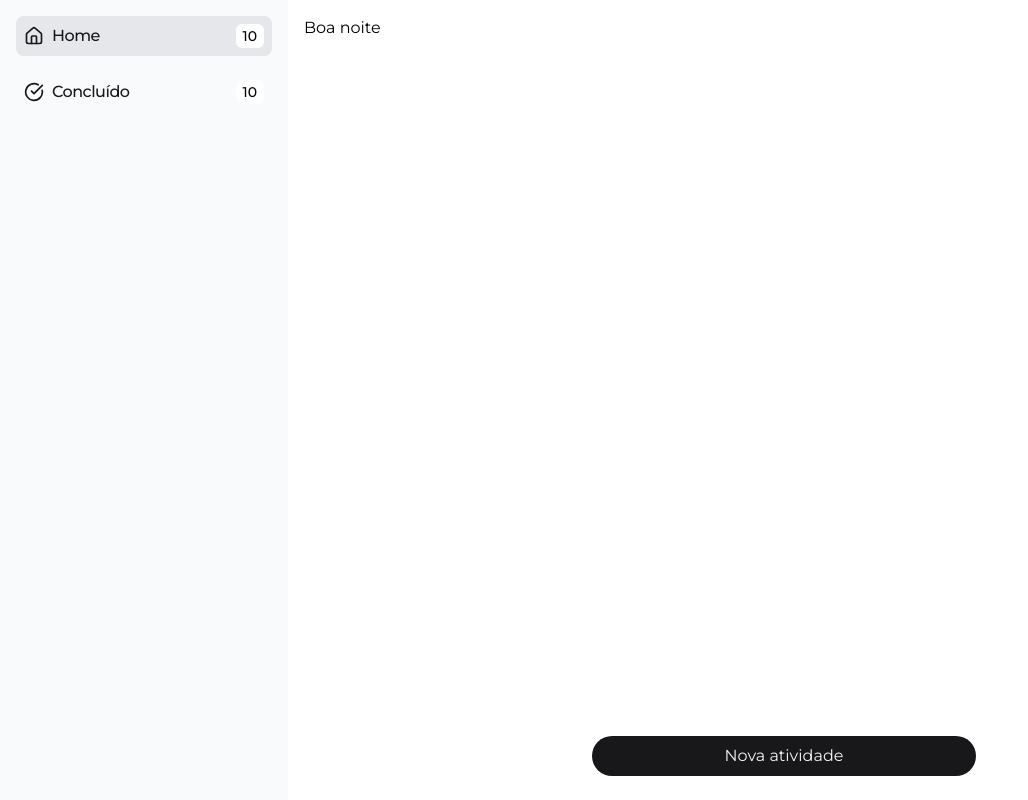
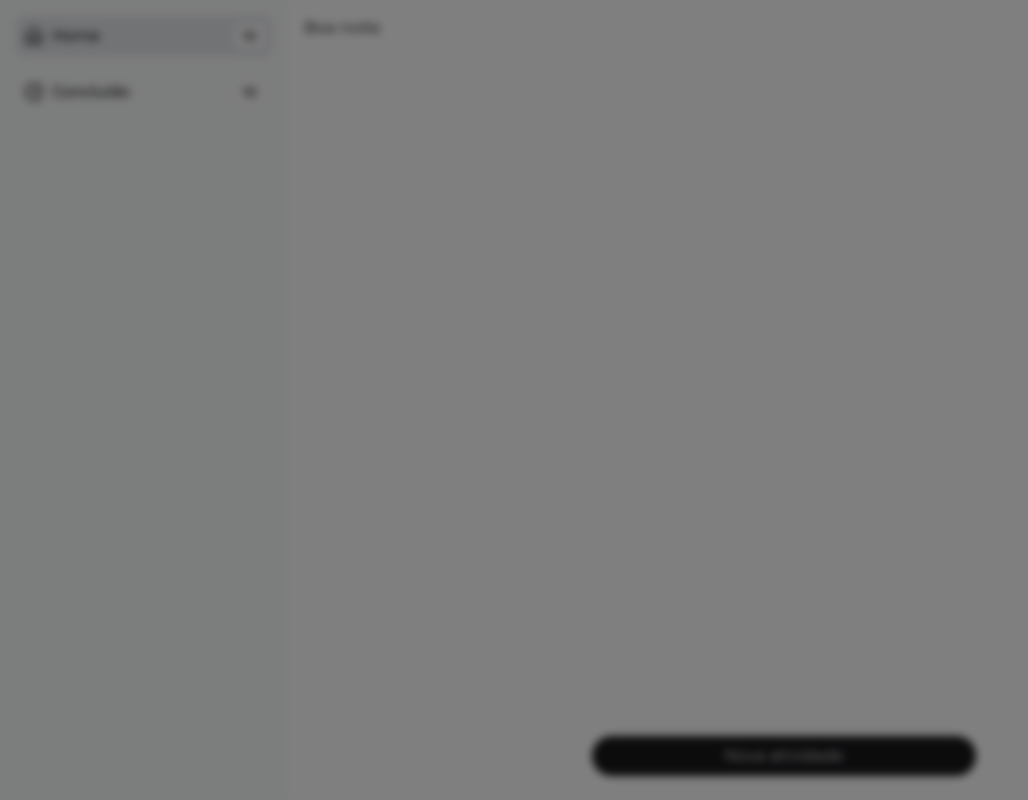
Before and after one commit to markinascimento/todo-list, a React (Vite) app: page / in a window 1280 px wide. Shown: the whole page, without its empty margins (0-1028 px from the left). Built offline with nearby package versions, Linux system fonts and the light colour scheme.

Commit message:
refactor(style): adding overlay in drawer

```diff
--- a/src/pages/Home/components/DrawerModal/index.tsx
+++ b/src/pages/Home/components/DrawerModal/index.tsx
@@ -23,6 +23,7 @@ export function DrawerModal({ open, onClose }: IDrawerModalProps) {
   );
 
   return (
+    <div className="bg-black/50 inset-0 fixed backdrop-blur-sm h-full z-10 w-full">
       <div
         className={cn(
           `bg-zinc-900 fixed w-full h-[80vh] -bottom-[100%] left-0 z-10 transition-all duration-1000
@@ -59,5 +60,6 @@ export function DrawerModal({ open, onClose }: IDrawerModalProps) {
           </form>
         </main>
       </div>
+    </div>
   );
 }
```
Lines whose indentation alone changed are shown as unchanged.
